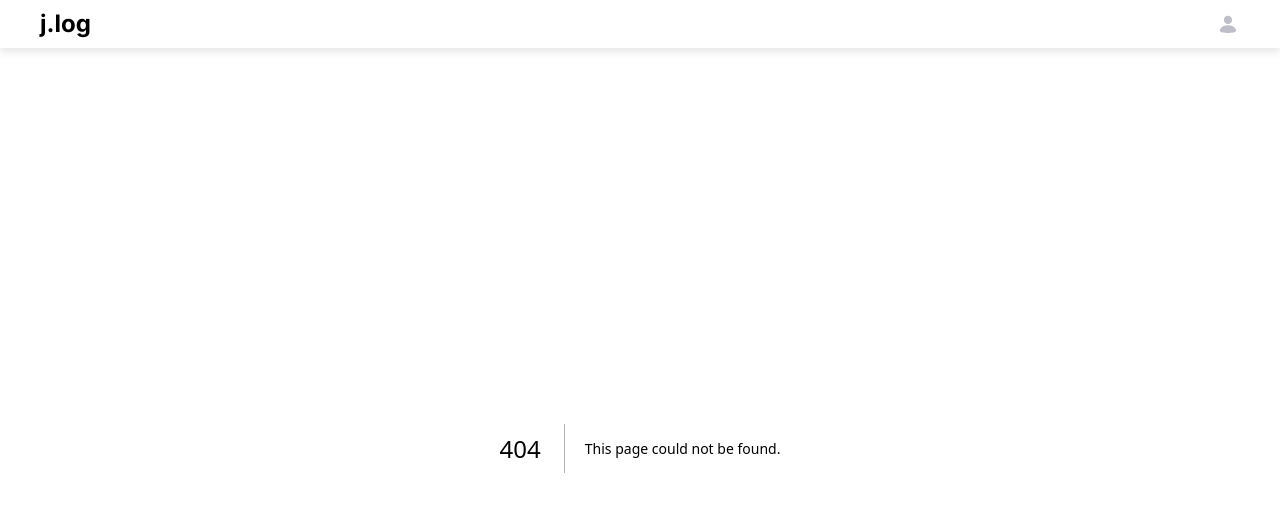
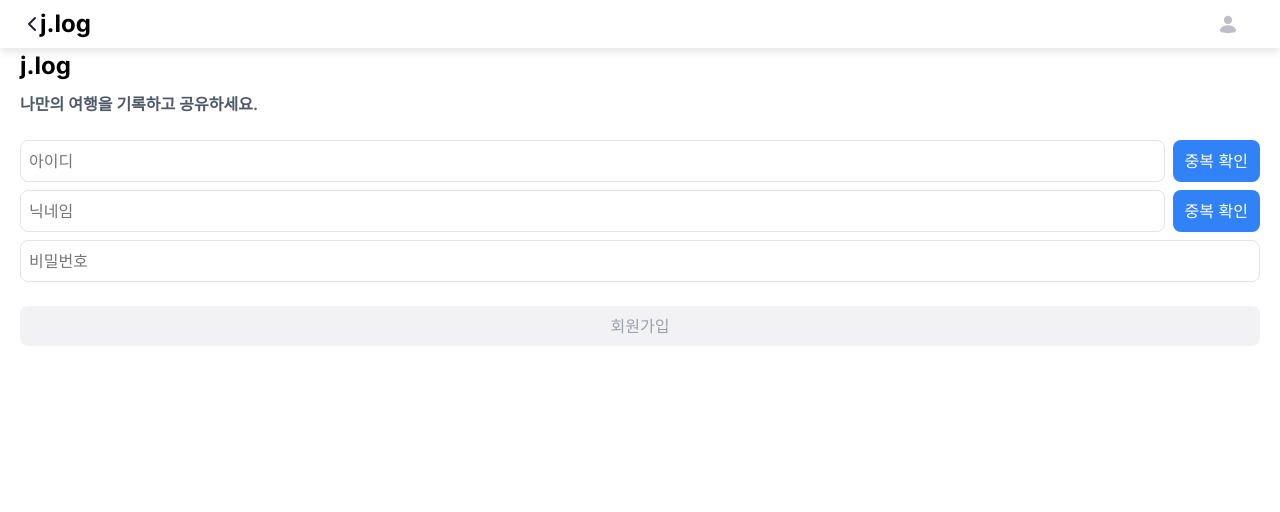
Before and after one commit to Limgabi/journey.log, a Next.js app: page /signup in a window 1280 px wide. Before the commit this address had no page. Shown: the top 512 px of the page. Built offline with nearby package versions, Linux system fonts and the light colour scheme.

Commit message:
design #54 : 회원가입, 로그인 페이지 생성

```diff
--- /dev/null
+++ b/src/app/(route)/(auth)/signin/page.tsx
@@ -0,0 +1,5 @@
+import SignIn from '@/app/_components/signin';
+
+export default function page() {
+  return <SignIn />;
+}
--- /dev/null
+++ b/src/app/(route)/(auth)/signup/page.tsx
@@ -0,0 +1,5 @@
+import SignUp from '@/app/_components/signup';
+
+export default function page() {
+  return <SignUp />;
+}
--- /dev/null
+++ b/src/app/_components/signup/index.tsx
@@ -0,0 +1,87 @@
+'use client';
+
+import { useState } from 'react';
+
+import styled from 'styled-components';
+
+import BackHeader from '@/components/BackHeader';
+import Button from '@/components/Button';
+import Input from '@/components/Input';
+
+// TODO: 여행 취향 선택 페이지
+export default function SignUp() {
+  const [id, setId] = useState('');
+  const [pwd, setPwd] = useState('');
+  const [nickname, setNickname] = useState('');
+
+  return (
+    <Wrapper>
+      <BackHeader />
+      <LogoWrapper>
+        <Logo>j.log</Logo>
+        <SubText>나만의 여행을 기록하고 공유하세요.</SubText>
+      </LogoWrapper>
+      <InputWrapper>
+        <div className="section">
+          <Input value={id} handleChange={e => setId(e.target.value)} placeholder="아이디" />
+          <Button onClick={() => {}}>중복 확인</Button>
+        </div>
+        <div className="section">
+          <Input
+            value={nickname}
+            handleChange={e => setNickname(e.target.value)}
+            placeholder="닉네임"
+          />
+          <Button onClick={() => {}}>중복 확인</Button>
+        </div>
+        <Input
+          value={pwd}
+          handleChange={e => setPwd(e.target.value)}
+          placeholder="비밀번호"
+          type="password"
+        />
+      </InputWrapper>
+
+      <Button onClick={() => {}} disabled={!!!id || !!!pwd}>
+        회원가입
+      </Button>
+    </Wrapper>
+  );
+}
+
+const Wrapper = styled.div`
+  display: flex;
+  flex-direction: column;
+  gap: 2.4rem;
+
+  padding: 0 2rem;
+  margin-top: 4.8rem; // TODO: 헤더 수정 후 공통 레이아웃 정의
+`;
+
+const LogoWrapper = styled.div`
+  display: flex;
+  flex-direction: column;
+  gap: 0.8rem;
+`;
+
+const Logo = styled.span`
+  font-size: 2.4rem;
+  font-weight: 700;
+`;
+
+const SubText = styled.div`
+  font-size: 1.6rem;
+  font-weight: 600;
+  color: ${({ theme }) => theme.colors.greyScale.coolGray_4};
+`;
+
+const InputWrapper = styled.div`
+  display: flex;
+  flex-direction: column;
+  gap: 0.8rem;
+
+  .section {
+    display: flex;
+    gap: 0.8rem;
+  }
+`;
--- /dev/null
+++ b/src/components/BackHeader/index.tsx
@@ -0,0 +1,32 @@
+import { useRouter } from 'next/navigation';
+
+import styled from 'styled-components';
+
+import Icon from '@/components/Icon';
+
+// TODO: 뒤로가기 헤더 (임시)
+export default function BackHeader() {
+  const route = useRouter();
+
+  const handleClickBack = () => {
+    route.back();
+  };
+
+  return (
+    <HeaderWrapper>
+      <Icon icon="Chevron" cursor="pointer" onClick={() => handleClickBack()} />
+    </HeaderWrapper>
+  );
+}
+
+const HeaderWrapper = styled.div`
+  position: absolute;
+  top: 0;
+  left: 0;
+  right: 0;
+
+  display: flex;
+  align-items: flex-start;
+
+  padding: 1.2rem 2rem;
+`;
```
Also changed, not shown: src/app/_components/signin/index.tsx (added, +69 -0 lines).
